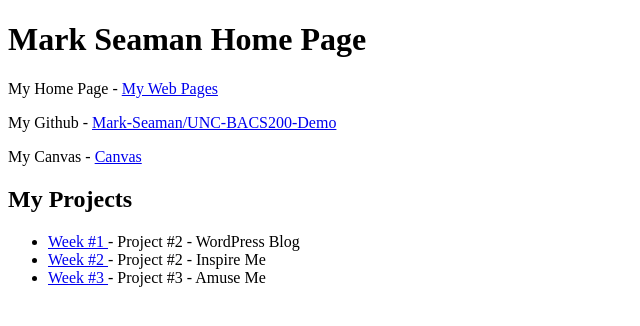
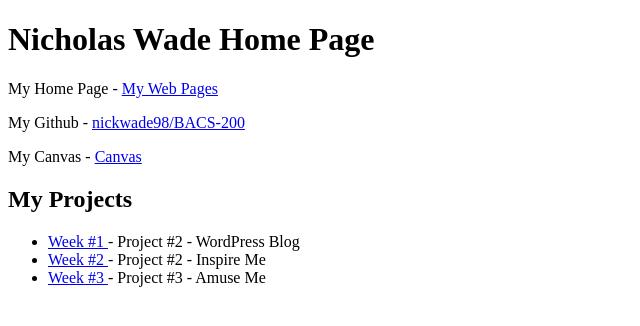
Before and after one commit to nickwade98/BACS-200, a plain HTML site: page bacs200/Index.html in a window 1280 px wide. Shown: the whole page, without its empty margins (0-640 px from the left). Drawn offline with Linux system fonts and the light colour scheme.

Commit message:
edited home page, tidied things up

```diff
--- a/bacs200/Index.html
+++ b/bacs200/Index.html
@@ -7,23 +7,23 @@
 </head>
 
 <body>
-    <h1>Mark Seaman Home Page</h1>
+    <h1>Nicholas Wade Home Page</h1>
 
     <p>
         My Home Page -
-        <a href="https://unco-bacs.org/bacs200/demo/index.html">
+        <a href="https://nickwadebacs.com/">
             My Web Pages
         </a>
     </p>
     <p>
         My Github -
-        <a href="https://github.com/Mark-Seaman/UNC-BACS200-Demo">
-            Mark-Seaman/UNC-BACS200-Demo
+        <a href="https://github.com/nickwade98/BACS-200">
+            nickwade98/BACS-200
         </a>
     </p>
     <p>
         My Canvas -
-        <a href="https://canvas.unco.edu">Canvas</a>
+        <a href="https://unco.instructure.com/">Canvas</a>
     </p>
 
 
```
